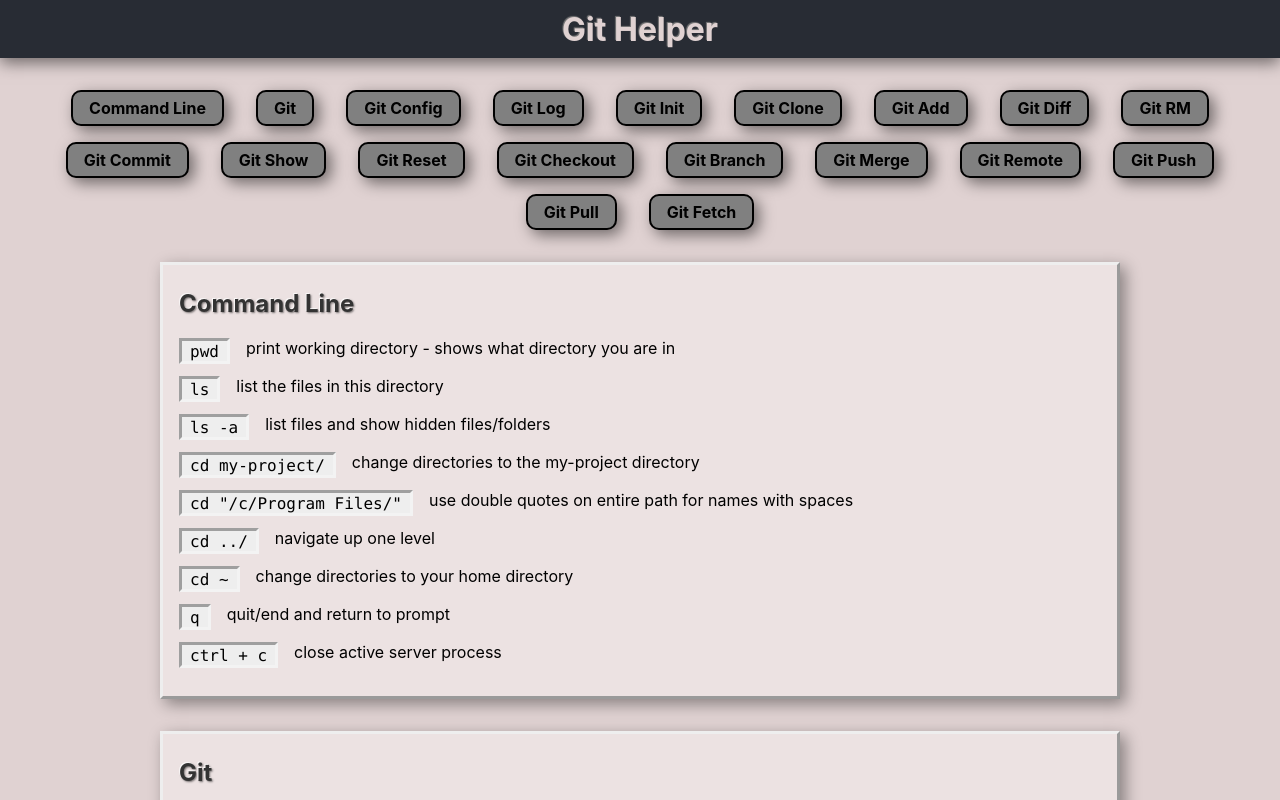
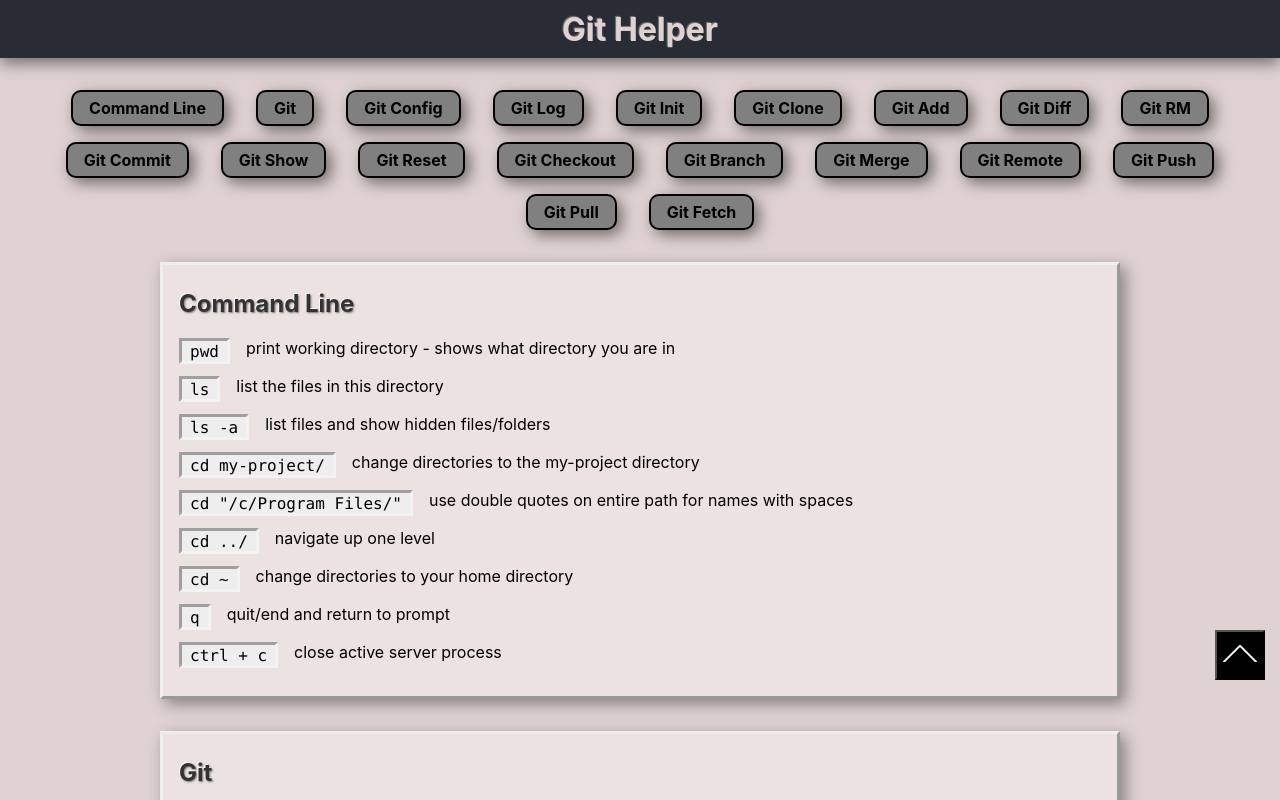
Before and after one commit to davidlongwith/git-helper, a React (Create React App) app: page / in a window 1280 px wide. Shown: the top 800 px of the page. Built offline with nearby package versions, Linux system fonts and the light colour scheme.

Commit message:
add scroll top button svg

```diff
--- a/src/App.js
+++ b/src/App.js
@@ -1,6 +1,7 @@
 import React from "react";
 import "./App.css";
 import "./QuickLinks.css";
+import "./ButtonScrollTop.css";
 import QuickLinks from "./components/QuickLinks.js";
 import Commands from "./components/Commands.js";
 import ButtonScrollTop from "./components/ButtonScrollTop.js";
--- /dev/null
+++ b/src/ButtonScrollTop.css
@@ -0,0 +1,19 @@
+.scroll-top-div {
+  bottom: 120px;
+  cursor: pointer;
+  opacity: 1;
+  position: fixed;
+  right: 15px;
+  z-index: 1000;
+}
+
+.scroll-top-button {
+  background: #000;
+  height: 50px;
+  width: 50px;
+}
+
+.scroll-top-button .i-arrow-up svg {
+  fill: #fff;
+  stroke: #fff;
+}
--- a/src/components/ButtonScrollTop.js
+++ b/src/components/ButtonScrollTop.js
@@ -1,5 +1,25 @@
 import React from "react";
 
-const ButtonScrollTop = () => <p>Hello!</p>;
+const ButtonScrollTop = () => (
+  <div className="scroll-top-div">
+    <button className="scroll-top-button">
+      <i className="i-arrow-up">
+        <svg
+          role="img"
+          aria-labelledby="arrowUpIcon"
+          xmlns="http://www.w3.org/2000/svg"
+          viewBox="0 0 48.77 25.39"
+        >
+          <title id="arrowUpIcon">arrow-up</title>
+          <g data-name="Layer 2">
+            <g data-name="Layer 1">
+              <path d="M47.77,25.39a1,1,0,0,1-.71-.29L24.39,2.41,1.71,25.09A1,1,0,0,1,.29,23.68L23.68.29a1,1,0,0,1,1.41,0L48.48,23.68a1,1,0,0,1-.71,1.71Z"></path>
+            </g>
+          </g>
+        </svg>
+      </i>
+    </button>
+  </div>
+);
 
 export default ButtonScrollTop;
```
